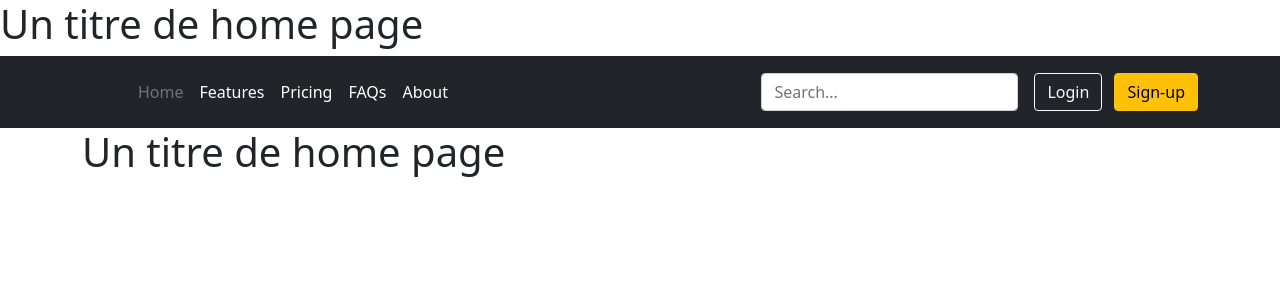
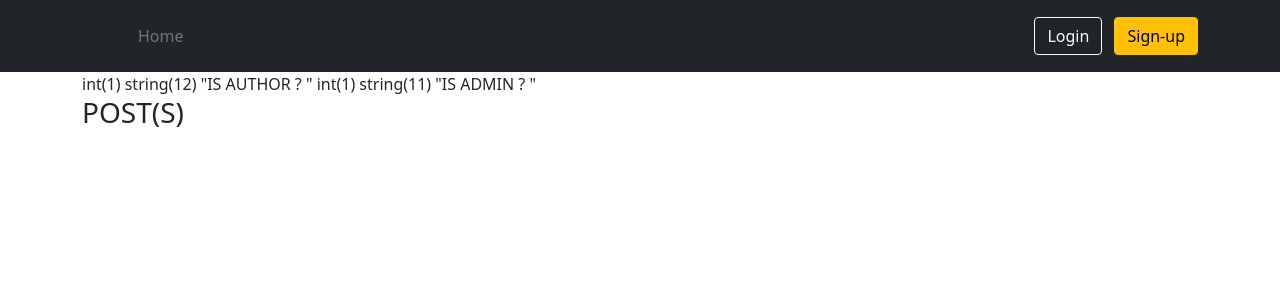
Before and after one commit to ilyesb36/final_php, a PHP site: page / in a window 1280 px wide. Shown: the top 300 px of the page. Run offline with PHP 8.4, Linux system fonts and the light colour scheme; the visitor is signed in with stand-in values (Sample User, id 1); data that the repository does not hold is empty.

Commit message:
refactoring code

```diff
--- a/src/Config/routes.xml
+++ b/src/Config/routes.xml
@@ -4,7 +4,6 @@
     <route path="/" action="index" controller="PostController"/>
     <route path="show" action="show" controller="PostController" params="id"/>
     <route path="author" action="author" controller="PostController"/>
-
-    <route path="login" action="index" controller="SecurityController" params="login,pw"/>
-
+    <route path="login" action="login" controller="SecurityController" params="login,pw"/>
+    <route path="register" action="index" controller="SecurityController" params="login,pw"/>
 </routes>
--- a/src/Views/Frontend/home.php
+++ b/src/Views/Frontend/home.php
@@ -1,8 +1,15 @@
-<h1>Un titre de home page</h1>
 <?php
 /**
  * @var $user \App\Entity\Author
  * @var $posts \App\Entity\Post[]
  */
+var_dump($_SESSION["isAuthor"], "IS AUTHOR ? ");
+var_dump($_SESSION["isAdmin"], "IS ADMIN ? "); ?>
+
+
+    <h3> POST(S) </h3><?
+foreach($posts as $post){
+    echo $post['titre'] . '<br>' . $post['texte'] . '<br>' . $post['date'] . '<br><br>';
+}
 
 ?>
--- a/src/Views/template.php
+++ b/src/Views/template.php
@@ -24,19 +24,12 @@
 
             <ul class="nav col-12 col-lg-auto me-lg-auto mb-2 justify-content-center mb-md-0">
                 <li><a href="#" class="nav-link px-2 text-secondary">Home</a></li>
-                <li><a href="#" class="nav-link px-2 text-white">Features</a></li>
-                <li><a href="#" class="nav-link px-2 text-white">Pricing</a></li>
-                <li><a href="#" class="nav-link px-2 text-white">FAQs</a></li>
-                <li><a href="#" class="nav-link px-2 text-white">About</a></li>
             </ul>
 
-            <form class="col-12 col-lg-auto mb-3 mb-lg-0 me-lg-3">
-                <input type="search" class="form-control form-control-dark" placeholder="Search..." aria-label="Search">
-            </form>
 
             <div class="text-end">
-                <button type="button" class="btn btn-outline-light me-2">Login</button>
-                <button type="button" class="btn btn-warning">Sign-up</button>
+                <a href="/login"><button type="button" class="btn btn-outline-light me-2">Login</button></a>
+                <a href="/register"><button type="button" class="btn btn-warning">Sign-up</button></a>
             </div>
         </div>
     </div>
--- a/src/index.php
+++ b/src/index.php
@@ -1,6 +1,5 @@
 <?php
 session_start();
-require_once "./Views/Frontend/home.php";
 
 require './vendor/autoload.php';
 
```
Also changed, not shown: src/Views/Frontend/login.php (added, +11 -0 lines), src/src/Controller/SecurityController.php (+23 -3 lines), src/src/Manager/AuthorManager.php (+14 -6 lines), src/.htaccess (added), 10 other files.
